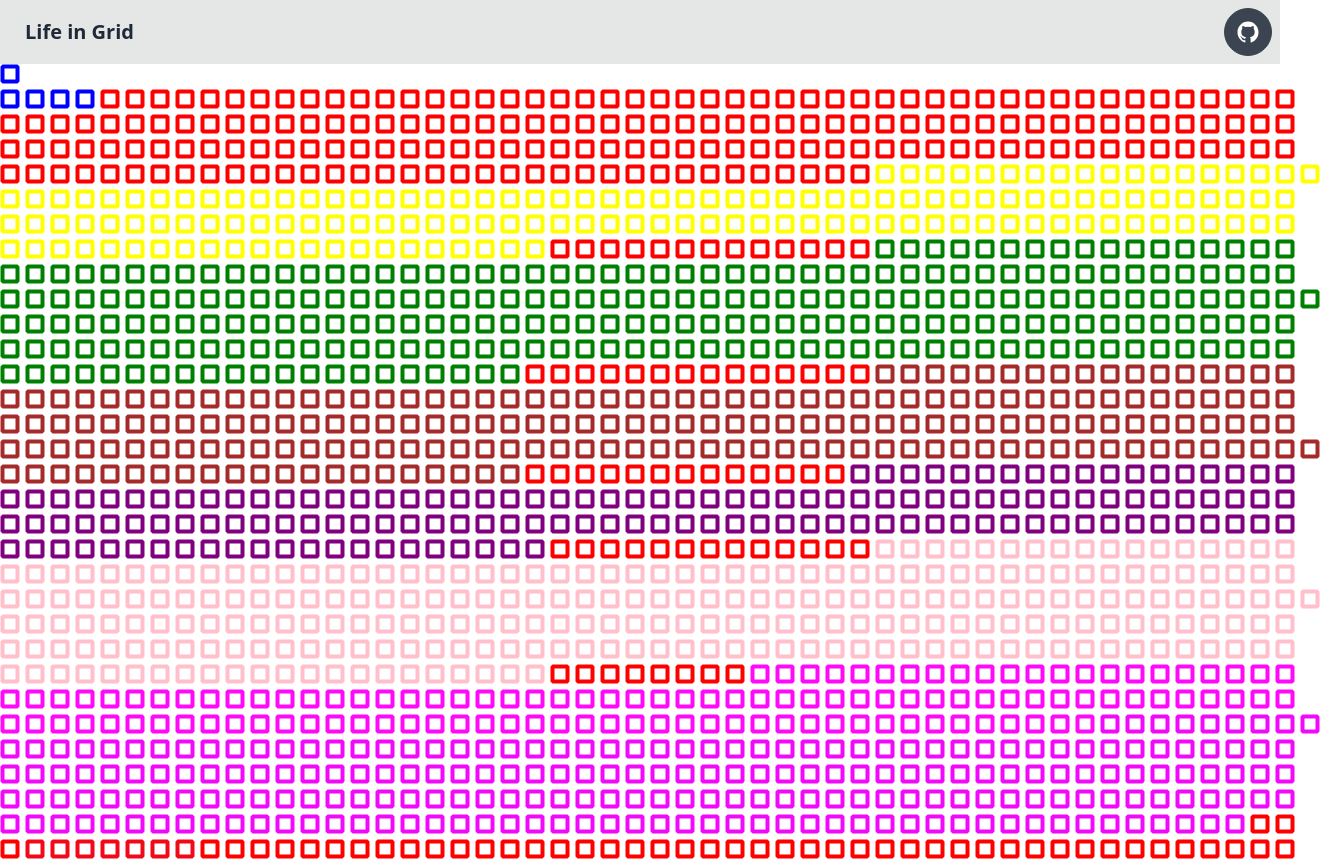
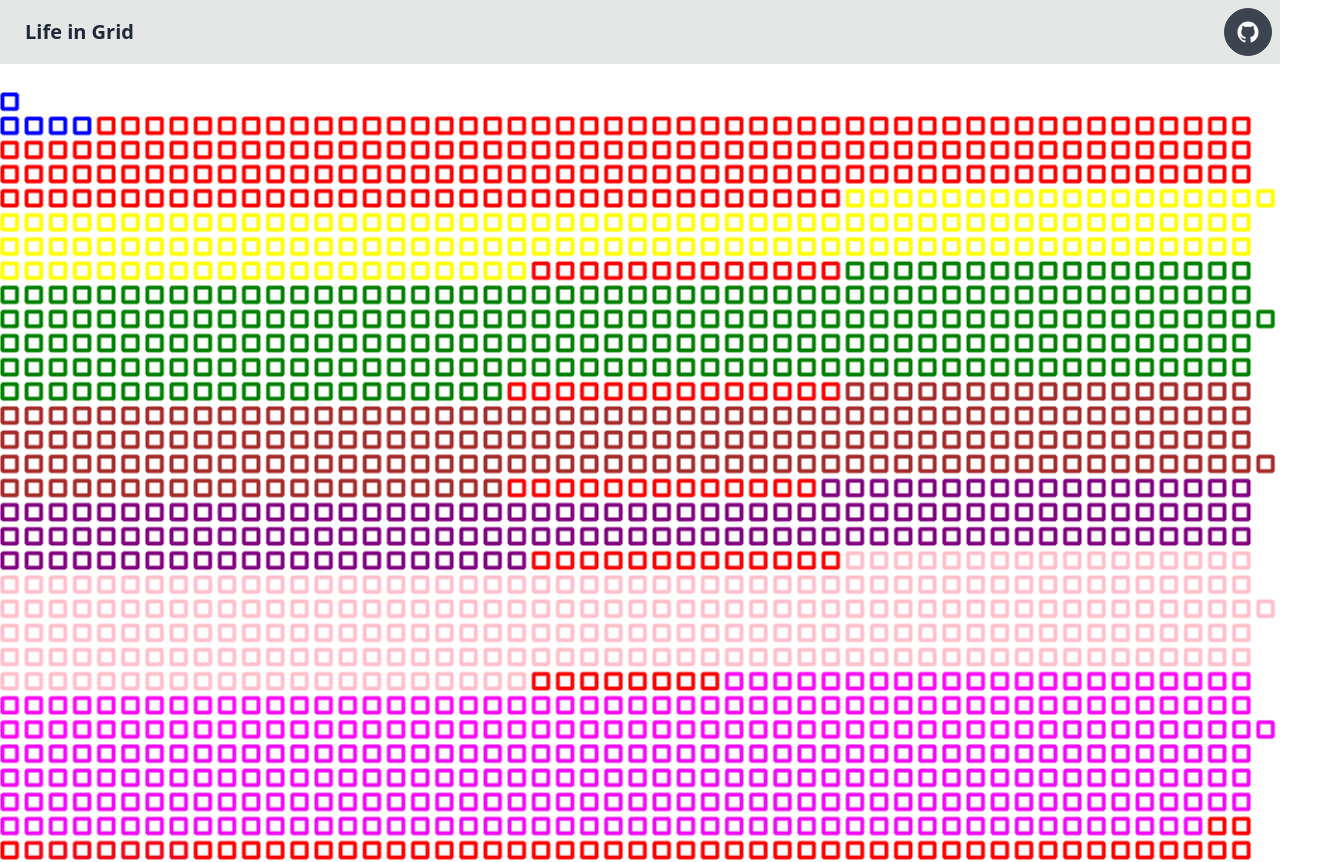
Before and after one commit to guillaume-gomez/life-in-grid, a React (Create React App) app: page / in a window 1280 px wide. Shown: the top 862 px of the page, 1325 px wide, since content can reach past the window. Built offline with nearby package versions, Linux system fonts and the light colour scheme.

Commit message:
fix style in app

```diff
--- a/src/App.tsx
+++ b/src/App.tsx
@@ -10,7 +10,7 @@
 
 function App() {
   return (
-      <div className="w-full">
+      <div className="flex flex-col gap-7">
         <NavBar/>
           <BrowserRouter>
             <Routes>
```
Lines whose indentation alone changed are shown as unchanged.
